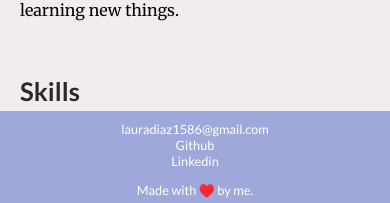
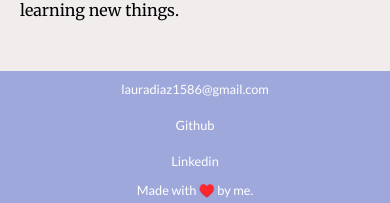
Before and after one commit to lalidiaz/lauradev, a React (Create React App) app: page / in a window 390 px wide. Shown: the part 582-785 px from the top of the page. Built offline with nearby package versions, Linux system fonts and the light colour scheme.

Commit message:
add fix to footer mobile

```diff
--- a/src/styles/Home.scss
+++ b/src/styles/Home.scss
@@ -344,6 +344,7 @@
 
     a:nth-child(1) {
       grid-column: 1;
+      padding: 0px 0px 20px 0px;
       @include respond(desktop) {
         grid-column: 3/4;
         grid-row: 1;
@@ -353,6 +354,7 @@
 
     a:nth-child(2) {
       grid-column: 1;
+      padding: 0px 0px 20px 0px;
       @include respond(desktop) {
         grid-column: 4/5;
         grid-row: 1;
@@ -362,6 +364,7 @@
 
     a:nth-child(3) {
       grid-column: 1;
+
       @include respond(desktop) {
         grid-column: 5/6;
         grid-row: 1;
```
